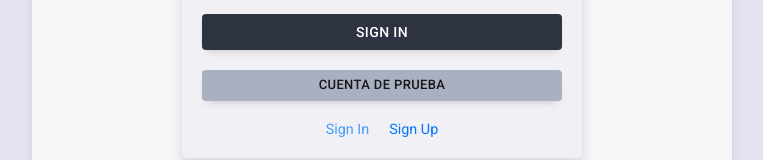
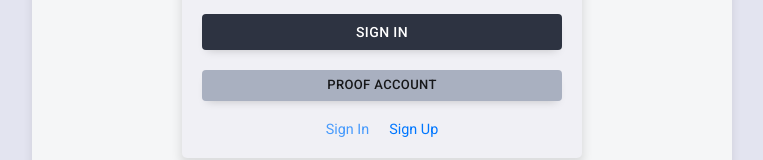
Before and after one commit to migueldavideraso/wallet25, a Next.js app: page / in a window 1280 px wide. Shown: the part 587-747 px from the top of the page, without its empty margins (258-1021 px from the left). Built offline with nearby package versions, Linux system fonts and the light colour scheme; no server answers.

Commit message:
Fix button name

```diff
--- a/pages/index.tsx
+++ b/pages/index.tsx
@@ -70,7 +70,7 @@ export default function Home () {
         <span className='flex' />
 
         <Button type='submit'>{option}</Button>
-        <Button color='secondary' size='small' onClick={signInProofAccount} >Cuenta de Prueba</Button>
+        <Button color='secondary' size='small' onClick={signInProofAccount} >Proof Account</Button>
 
         <section className={styles['options']}>
           {getOptionLink('Sign In')}
```
